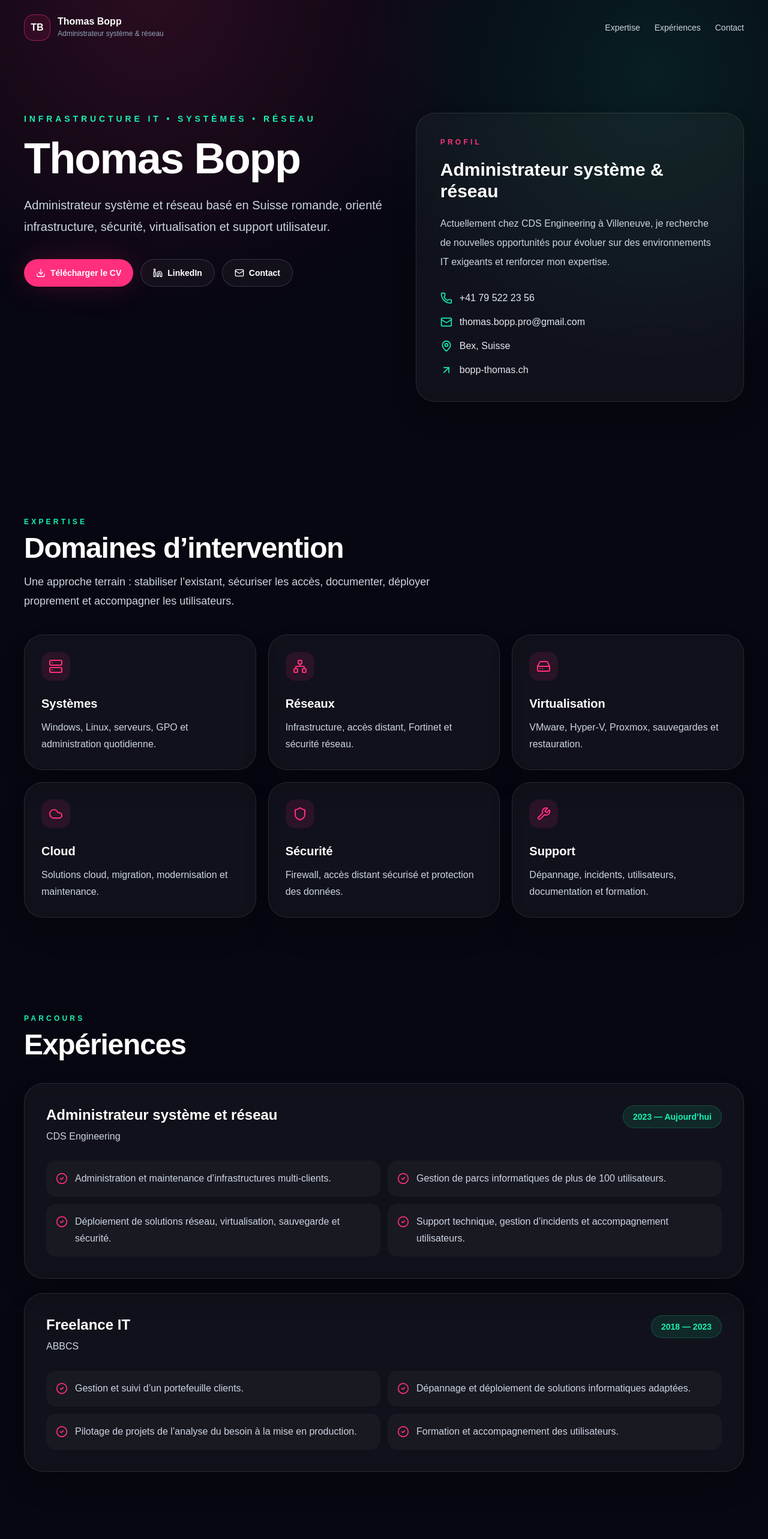
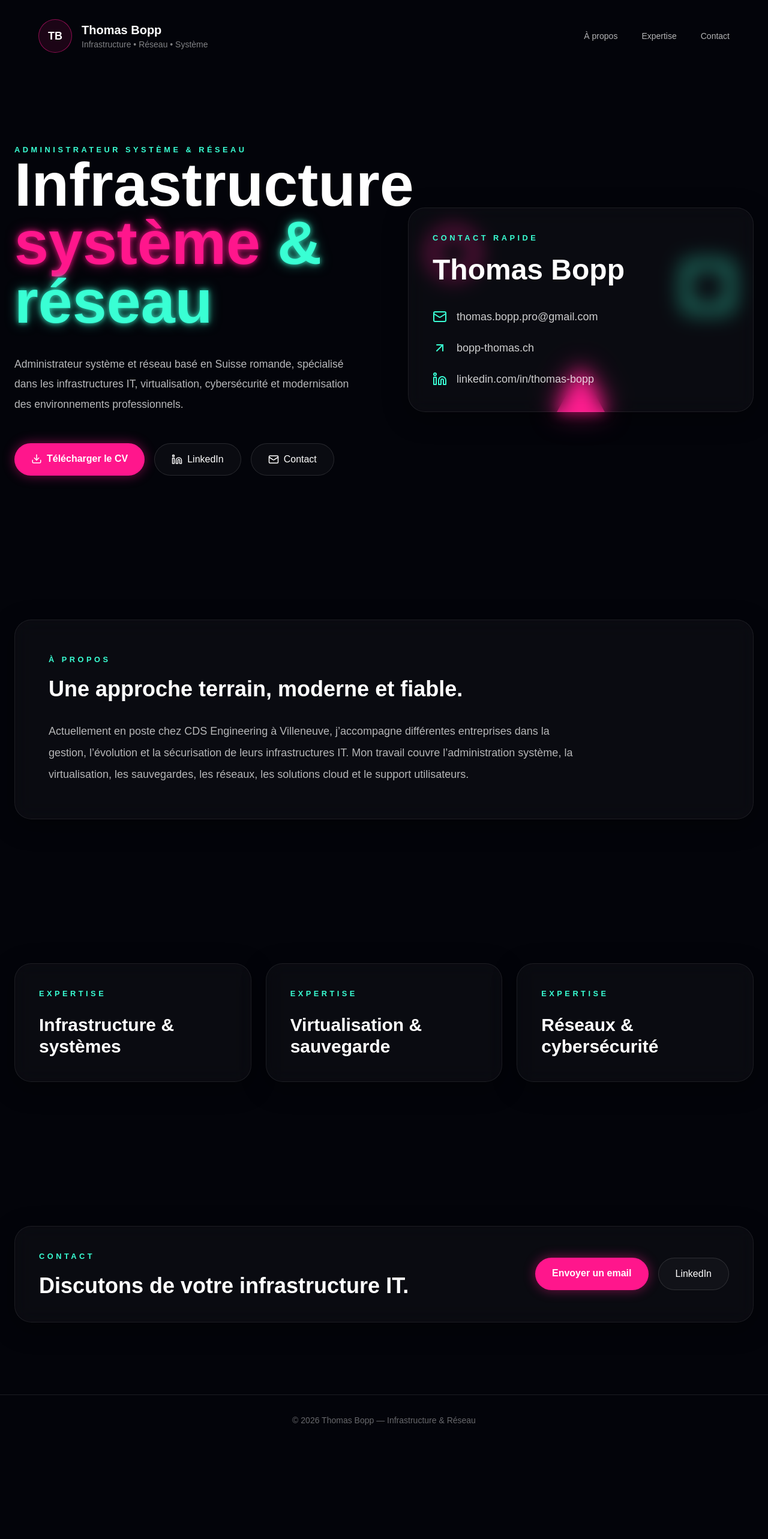
Before and after one commit to boppthomas/CV, a Next.js app: page / in a window 1280 px wide. Shown: the top 2566 px of the page at 60% size. After the commit the page ends 2410 px from the top, so only its background shows below. Built offline with nearby package versions, Linux system fonts and the light colour scheme.

Commit message:
Update page.js

```diff
--- a/app/page.js
+++ b/app/page.js
@@ -3,312 +3,248 @@
 import { motion } from "framer-motion";
 import {
   Mail,
-  Phone,
-  MapPin,
   Linkedin,
   Download,
-  Server,
-  Shield,
-  Cloud,
-  Network,
-  HardDrive,
-  Wrench,
-  CheckCircle2,
   ArrowUpRight,
 } from "lucide-react";
 
-const profile = {
-  name: "Thomas Bopp",
-  role: "Administrateur système & réseau",
-  location: "Bex, Suisse",
-  phone: "+41 79 522 23 56",
-  email: "thomas.bopp.pro@gmail.com",
-  website: "bopp-thomas.ch",
-  linkedin: "https://www.linkedin.com/in/thomas-bopp-184a81295/",
-};
-
-const skills = [
-  { icon: Server, title: "Systèmes", text: "Windows, Linux, serveurs, GPO et administration quotidienne." },
-  { icon: Network, title: "Réseaux", text: "Infrastructure, accès distant, Fortinet et sécurité réseau." },
-  { icon: HardDrive, title: "Virtualisation", text: "VMware, Hyper-V, Proxmox, sauvegardes et restauration." },
-  { icon: Cloud, title: "Cloud", text: "Solutions cloud, migration, modernisation et maintenance." },
-  { icon: Shield, title: "Sécurité", text: "Firewall, accès distant sécurisé et protection des données." },
-  { icon: Wrench, title: "Support", text: "Dépannage, incidents, utilisateurs, documentation et formation." },
-];
-
-const experiences = [
-  {
-    role: "Administrateur système et réseau",
-    company: "CDS Engineering",
-    period: "2023 — Aujourd’hui",
-    tasks: [
-      "Administration et maintenance d’infrastructures multi-clients.",
-      "Gestion de parcs informatiques de plus de 100 utilisateurs.",
-      "Déploiement de solutions réseau, virtualisation, sauvegarde et sécurité.",
-      "Support technique, gestion d’incidents et accompagnement utilisateurs.",
-    ],
-  },
-  {
-    role: "Freelance IT",
-    company: "ABBCS",
-    period: "2018 — 2023",
-    tasks: [
-      "Gestion et suivi d’un portefeuille clients.",
-      "Dépannage et déploiement de solutions informatiques adaptées.",
-      "Pilotage de projets de l’analyse du besoin à la mise en production.",
-      "Formation et accompagnement des utilisateurs.",
-    ],
-  },
-];
-
-function Button({ href, children, variant = "primary" }) {
-  const style =
-    variant === "primary"
-      ? "bg-squidPink text-white shadow-glow hover:scale-[1.02]"
-      : "border border-white/15 bg-white/[0.04] text-white hover:border-squidGreen/50 hover:bg-white/[0.08]";
-
-  return (
-    <a
-      href={href}
-      target={href?.startsWith("http") ? "_blank" : undefined}
-      rel={href?.startsWith("http") ? "noreferrer" : undefined}
-      className={`inline-flex items-center justify-center rounded-full px-5 py-3 text-sm font-semibold transition ${style}`}
-    >
-      {children}
-    </a>
-  );
-}
-
-function Card({ children, className = "" }) {
-  return (
-    <div className={`rounded-[2rem] border border-white/10 bg-white/[0.045] shadow-2xl backdrop-blur ${className}`}>
-      {children}
-    </div>
-  );
-}
-
-function SectionTitle({ eyebrow, title, text }) {
-  return (
-    <div className="mb-10 max-w-3xl">
-      <p className="text-xs font-bold uppercase tracking-[0.35em] text-squidGreen">{eyebrow}</p>
-      <h2 className="mt-3 text-3xl font-black tracking-tight text-white md:text-5xl">{title}</h2>
-      {text && <p className="mt-4 text-lg leading-8 text-slate-300">{text}</p>}
-    </div>
-  );
-}
-
 export default function Home() {
   return (
-    <main className="relative min-h-screen overflow-hidden bg-ink text-slate-100">
-      <div className="noise pointer-events-none fixed inset-0 opacity-30" />
-      <div className="pointer-events-none fixed inset-0 bg-[radial-gradient(circle_at_20%_0%,rgba(255,47,125,.14),transparent_34rem),radial-gradient(circle_at_85%_15%,rgba(22,242,179,.10),transparent_32rem)]" />
+    <main className="relative min-h-screen overflow-hidden bg-[#03040a] text-white">
+      <div className="noise" />
 
-      <header className="relative z-10 mx-auto flex max-w-7xl items-center justify-between px-6 py-6 md:px-10">
-        <a href="#top" className="flex items-center gap-3">
-          <div className="flex h-11 w-11 items-center justify-center rounded-2xl border border-squidPink/50 bg-squidPink/10 font-black text-white">
+      {/* HEADER */}
+
+      <header className="relative z-20 flex items-center justify-between px-8 py-8 lg:px-16">
+        <div className="flex items-center gap-4">
+          <div className="flex h-14 w-14 items-center justify-center rounded-full border border-[#ff168c]/50 bg-[#ff168c]/10 text-lg font-black">
             TB
           </div>
+
           <div>
-            <p className="font-bold leading-none text-white">{profile.name}</p>
-            <p className="mt-1 text-xs text-slate-400">{profile.role}</p>
+            <p className="text-xl font-bold">Thomas Bopp</p>
+            <p className="text-sm text-white/50">
+              Infrastructure • Réseau • Système
+            </p>
           </div>
-        </a>
+        </div>
 
-        <nav className="hidden items-center gap-6 text-sm text-slate-300 md:flex">
-          <a href="#expertise" className="hover:text-white">Expertise</a>
-          <a href="#experience" className="hover:text-white">Expériences</a>
-          <a href="#contact" className="hover:text-white">Contact</a>
+        <nav className="hidden gap-10 text-sm text-white/70 md:flex">
+          <a href="#about" className="hover:text-white">
+            À propos
+          </a>
+
+          <a href="#skills" className="hover:text-white">
+            Expertise
+          </a>
+
+          <a href="#contact" className="hover:text-white">
+            Contact
+          </a>
         </nav>
       </header>
 
-      <section id="top" className="relative z-10 mx-auto grid max-w-7xl gap-12 px-6 pb-20 pt-16 md:grid-cols-[1.05fr_.95fr] md:px-10 md:pb-28 md:pt-24">
-        <motion.div initial={{ opacity: 0, y: 24 }} animate={{ opacity: 1, y: 0 }} transition={{ duration: 0.7 }}>
-          <p className="mb-5 text-sm font-bold uppercase tracking-[0.35em] text-squidGreen">
-            Infrastructure IT • Systèmes • Réseau
+      {/* HERO */}
+
+      <section className="section grid items-center gap-20 lg:grid-cols-2">
+        {/* LEFT */}
+
+        <motion.div
+          initial={{ opacity: 0, y: 35 }}
+          animate={{ opacity: 1, y: 0 }}
+          transition={{ duration: 0.7 }}
+        >
+          <p className="subtitle">
+            Administrateur système & réseau
           </p>
 
-          <h1 className="max-w-4xl text-5xl font-black tracking-tight text-white md:text-7xl">
-            Thomas Bopp
+          <h1 className="hero-title mt-8">
+            Infrastructure
+            <br />
+            <span className="neon-pink">système</span>{" "}
+            <span className="neon-cyan">& réseau</span>
           </h1>
 
-          <p className="mt-6 max-w-2xl text-xl leading-9 text-slate-300">
-            Administrateur système et réseau basé en Suisse romande, orienté infrastructure, sécurité,
-            virtualisation et support utilisateur.
+          <p className="hero-description mt-10">
+            Administrateur système et réseau basé en Suisse romande,
+            spécialisé dans les infrastructures IT, virtualisation,
+            cybersécurité et modernisation des environnements
+            professionnels.
           </p>
 
-          <div className="mt-9 flex flex-wrap gap-3">
-            <Button href="/CV.pdf">
-              <Download className="mr-2 h-4 w-4" />
-              Télécharger le CV
-            </Button>
+          <div className="mt-12 flex flex-wrap gap-4">
+            <a href="/CV.pdf" className="btn-primary">
+              <div className="flex items-center gap-2">
+                <Download size={18} />
+                Télécharger le CV
+              </div>
+            </a>
 
-            <Button href={profile.linkedin} variant="secondary">
-              <Linkedin className="mr-2 h-4 w-4" />
-              LinkedIn
-            </Button>
+            <a
+              href="https://www.linkedin.com/in/thomas-bopp-184a81295/"
+              target="_blank"
+              className="btn-secondary"
+            >
+              <div className="flex items-center gap-2">
+                <Linkedin size={18} />
+                LinkedIn
+              </div>
+            </a>
 
-            <Button href={`mailto:${profile.email}`} variant="secondary">
-              <Mail className="mr-2 h-4 w-4" />
-              Contact
-            </Button>
+            <a
+              href="mailto:thomas.bopp.pro@gmail.com"
+              className="btn-secondary"
+            >
+              <div className="flex items-center gap-2">
+                <Mail size={18} />
+                Contact
+              </div>
+            </a>
           </div>
         </motion.div>
 
-        <motion.div initial={{ opacity: 0, scale: 0.96 }} animate={{ opacity: 1, scale: 1 }} transition={{ duration: 0.7, delay: 0.08 }}>
-          <Card className="p-8 md:p-10">
-            <p className="text-xs font-bold uppercase tracking-[0.35em] text-squidPink">
-              Profil
+        {/* RIGHT */}
+
+        <motion.div
+          initial={{ opacity: 0, scale: 0.92 }}
+          animate={{ opacity: 1, scale: 1 }}
+          transition={{ duration: 0.7, delay: 0.1 }}
+          className="relative flex items-center justify-center"
+        >
+          {/* SYMBOLS */}
+
+          <div className="absolute left-10 top-10">
+            <div className="neon-circle" />
+          </div>
+
+          <div className="absolute right-10 top-24">
+            <div className="neon-square" />
+          </div>
+
+          <div className="absolute bottom-0 left-1/2 -translate-x-1/2">
+            <div className="neon-triangle" />
+          </div>
+
+          {/* CARD */}
+
+          <div className="glass-card w-full max-w-xl p-10">
+            <p className="subtitle">
+              Contact rapide
             </p>
 
-            <h2 className="mt-5 text-3xl font-black text-white">
-              Administrateur système & réseau
+            <h2 className="mt-5 text-5xl font-black">
+              Thomas Bopp
             </h2>
 
-            <p className="mt-5 leading-8 text-slate-300">
-              Actuellement chez CDS Engineering à Villeneuve, je recherche de nouvelles opportunités
-              pour évoluer sur des environnements IT exigeants et renforcer mon expertise.
-            </p>
-
-            <div className="mt-8 grid gap-4 text-slate-200">
-              <div className="flex items-center gap-3">
-                <Phone className="h-5 w-5 text-squidGreen" />
-                {profile.phone}
+            <div className="mt-10 space-y-6 text-lg text-white/80">
+              <div className="flex items-center gap-4">
+                <Mail className="text-[#39ffd4]" />
+                thomas.bopp.pro@gmail.com
               </div>
 
-              <div className="flex items-center gap-3">
-                <Mail className="h-5 w-5 text-squidGreen" />
-                {profile.email}
+              <div className="flex items-center gap-4">
+                <ArrowUpRight className="text-[#39ffd4]" />
+                bopp-thomas.ch
               </div>
 
-              <div className="flex items-center gap-3">
-                <MapPin className="h-5 w-5 text-squidGreen" />
-                {profile.location}
-              </div>
-
-              <div className="flex items-center gap-3">
-                <ArrowUpRight className="h-5 w-5 text-squidGreen" />
-                {profile.website}
+              <div className="flex items-center gap-4">
+                <Linkedin className="text-[#39ffd4]" />
+                linkedin.com/in/thomas-bopp
               </div>
             </div>
-          </Card>
+          </div>
         </motion.div>
       </section>
 
-      <section id="expertise" className="relative z-10 mx-auto max-w-7xl px-6 py-20 md:px-10">
-        <SectionTitle
-          eyebrow="Expertise"
-          title="Domaines d’intervention"
-          text="Une approche terrain : stabiliser l’existant, sécuriser les accès, documenter, déployer proprement et accompagner les utilisateurs."
-        />
+      {/* ABOUT */}
 
-        <div className="grid gap-5 md:grid-cols-2 lg:grid-cols-3">
-          {skills.map((skill) => {
-            const Icon = skill.icon;
+      <section
+        id="about"
+        className="section pt-0"
+      >
+        <div className="glass-card p-10 lg:p-14">
+          <p className="subtitle">À propos</p>
 
-            return (
-              <Card key={skill.title} className="p-7 transition hover:-translate-y-1 hover:border-squidPink/40">
-                <div className="flex h-12 w-12 items-center justify-center rounded-2xl bg-squidPink/10 text-squidPink">
-                  <Icon className="h-6 w-6" />
-                </div>
+          <h2 className="mt-5 text-4xl font-black">
+            Une approche terrain,
+            moderne et fiable.
+          </h2>
 
-                <h3 className="mt-6 text-xl font-black text-white">{skill.title}</h3>
-                <p className="mt-3 leading-7 text-slate-300">{skill.text}</p>
-              </Card>
-            );
-          })}
+          <p className="mt-8 max-w-4xl text-lg leading-9 text-white/70">
+            Actuellement en poste chez CDS Engineering à Villeneuve,
+            j’accompagne différentes entreprises dans la gestion,
+            l’évolution et la sécurisation de leurs infrastructures IT.
+            Mon travail couvre l’administration système,
+            la virtualisation, les sauvegardes, les réseaux,
+            les solutions cloud et le support utilisateurs.
+          </p>
         </div>
       </section>
 
-      <section id="experience" className="relative z-10 mx-auto max-w-7xl px-6 py-20 md:px-10">
-        <SectionTitle eyebrow="Parcours" title="Expériences" />
+      {/* SKILLS */}
 
-        <div className="space-y-6">
-          {experiences.map((exp, index) => (
-            <motion.div
-              key={exp.role}
-              initial={{ opacity: 0, y: 18 }}
-              whileInView={{ opacity: 1, y: 0 }}
-              viewport={{ once: true }}
-              transition={{ duration: 0.5, delay: index * 0.08 }}
+      <section
+        id="skills"
+        className="section pt-0"
+      >
+        <div className="grid gap-6 lg:grid-cols-3">
+          {[
+            "Infrastructure & systèmes",
+            "Virtualisation & sauvegarde",
+            "Réseaux & cybersécurité",
+          ].map((item) => (
+            <div
+              key={item}
+              className="glass-card p-10 transition duration-300 hover:-translate-y-1"
             >
-              <Card className="p-7 md:p-9">
-                <div className="flex flex-col justify-between gap-4 md:flex-row md:items-start">
-                  <div>
-                    <h3 className="text-2xl font-black text-white">{exp.role}</h3>
-                    <p className="mt-2 text-slate-300">{exp.company}</p>
-                  </div>
+              <p className="subtitle">Expertise</p>
 
-                  <span className="w-fit rounded-full border border-squidGreen/20 bg-squidGreen/10 px-4 py-2 text-sm font-bold text-squidGreen">
-                    {exp.period}
-                  </span>
-                </div>
-
-                <div className="mt-7 grid gap-3 md:grid-cols-2">
-                  {exp.tasks.map((task) => (
-                    <div key={task} className="flex gap-3 rounded-2xl bg-white/[0.03] p-4 leading-7 text-slate-300">
-                      <CheckCircle2 className="mt-1 h-5 w-5 shrink-0 text-squidPink" />
-                      <p>{task}</p>
-                    </div>
-                  ))}
-                </div>
-              </Card>
-            </motion.div>
+              <h3 className="mt-6 text-3xl font-black">
+                {item}
+              </h3>
+            </div>
           ))}
         </div>
       </section>
 
-      <section className="relative z-10 mx-auto grid max-w-7xl gap-6 px-6 py-20 md:grid-cols-2 md:px-10">
-        <Card className="p-8">
-          <p className="text-xs font-bold uppercase tracking-[0.35em] text-squidGreen">Formation</p>
-          <h2 className="mt-4 text-3xl font-black text-white">ETML Lausanne</h2>
-          <p className="mt-3 text-lg text-slate-300">CFC informaticien généraliste</p>
-          <p className="mt-2 text-slate-500">2012 — 2017</p>
-        </Card>
+      {/* CONTACT */}
 
-        <Card className="p-8">
-          <p className="text-xs font-bold uppercase tracking-[0.35em] text-squidGreen">Qualités</p>
-          <div className="mt-5 flex flex-wrap gap-3">
-            {["Autonome", "Organisé", "Teamwork", "Jovial", "Méthodique"].map((item) => (
-              <span key={item} className="rounded-full border border-white/10 bg-white/[0.04] px-4 py-2 text-slate-200">
-                {item}
-              </span>
-            ))}
+      <section
+        id="contact"
+        className="section pt-0"
+      >
+        <div className="glass-card flex flex-col items-start justify-between gap-10 p-10 lg:flex-row lg:items-center">
+          <div>
+            <p className="subtitle">Contact</p>
+
+            <h2 className="mt-5 text-4xl font-black">
+              Discutons de votre infrastructure IT.
+            </h2>
           </div>
-        </Card>
+
+          <div className="flex flex-wrap gap-4">
+            <a
+              href="mailto:thomas.bopp.pro@gmail.com"
+              className="btn-primary"
+            >
+              Envoyer un email
+            </a>
+
+            <a
+              href="https://www.linkedin.com/in/thomas-bopp-184a81295/"
+              target="_blank"
+              className="btn-secondary"
+            >
+              LinkedIn
+            </a>
+          </div>
+        </div>
       </section>
 
-      <section id="contact" className="relative z-10 mx-auto max-w-7xl px-6 py-20 md:px-10">
-        <Card className="overflow-hidden border-squidPink/20">
-          <div className="grid gap-8 p-8 md:grid-cols-[1fr_auto] md:items-center md:p-10">
-            <div>
-              <p className="text-xs font-bold uppercase tracking-[0.35em] text-squidPink">Contact</p>
-              <h2 className="mt-4 text-4xl font-black text-white">
-                Échangeons autour de vos besoins IT.
-              </h2>
-              <p className="mt-4 max-w-2xl leading-8 text-slate-300">
-                Disponible pour discuter d’opportunités en administration système, réseau,
-                infrastructure, support ou modernisation.
-              </p>
-            </div>
+      {/* FOOTER */}
 
-            <div className="flex flex-col gap-3 sm:flex-row md:flex-col">
-              <Button href={`mailto:${profile.email}`}>
-                <Mail className="mr-2 h-4 w-4" />
-                Email
-              </Button>
-
-              <Button href={profile.linkedin} variant="secondary">
-                <Linkedin className="mr-2 h-4 w-4" />
-                LinkedIn
-              </Button>
-            </div>
-          </div>
-        </Card>
-      </section>
-
-      <footer className="relative z-10 mx-auto flex max-w-7xl flex-col gap-3 border-t border-white/10 px-6 py-8 text-sm text-slate-500 md:flex-row md:items-center md:justify-between md:px-10">
-        <p>© {new Date().getFullYear()} Thomas Bopp</p>
-        <p>Infrastructure • Réseau • Sécurité</p>
+      <footer className="relative z-20 border-t border-white/10 px-8 py-8 text-center text-sm text-white/40">
+        © {new Date().getFullYear()} Thomas Bopp — Infrastructure & Réseau
       </footer>
     </main>
   );
```
